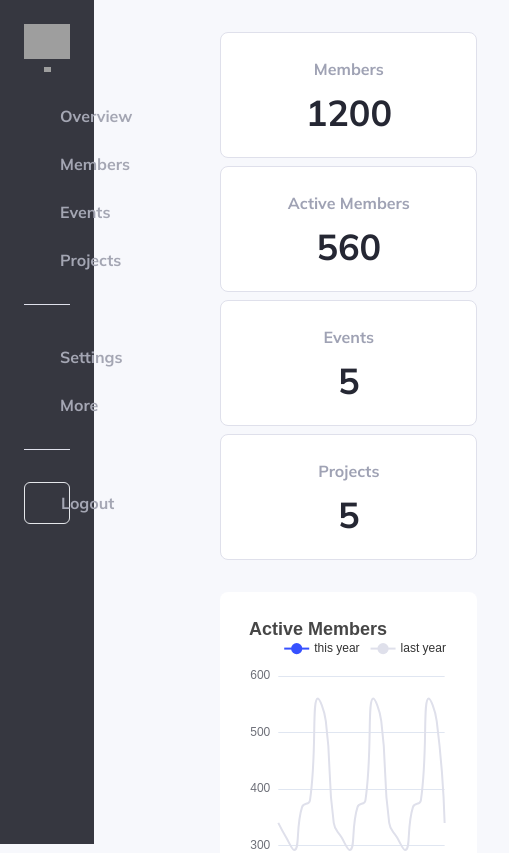
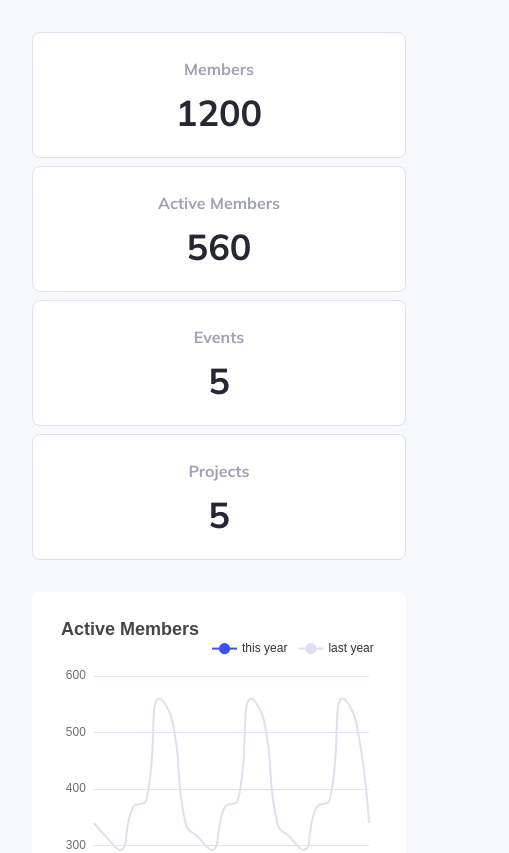
Before and after one commit to amir-coder/gdg-ammp-client, a Next.js app: page / in a window 390 px wide. Shown: the top 853 px of the page, 509 px wide, since content can reach past the window. Built offline with nearby package versions, Linux system fonts and the light colour scheme; grey boxes are pictures that could not be loaded.

Commit message:
fixed the responsive sidebar

```diff
--- a/components/layout.js
+++ b/components/layout.js
@@ -15,8 +15,9 @@ import Image from "next/image";
 function Layout({ children }) {
     return (
         <div className="flex">
-            <navbar>
-                <div className="p-6 w-1/2 h-screen bg-GrayF z-20 sticky fixed top-0 -left-96 lg:left-0 lg:w-60  peer-focus:left-0 peer:transition ease-out delay-150 duration-200">
+        <aside>
+        <navbar>
+                <div className="p-6 h-screen bg-GrayF z-20 md:sticky fixed top-0 -left-96 lg:left-0 w-60  peer-focus:left-0 peer:transition ease-out delay-150 duration-200">
                     <div className="flex flex-col justify-start item-center">
                         <div className="flex flex-col justify-center items-center">
                             <Image
@@ -98,7 +99,8 @@ function Layout({ children }) {
                         </div>
                     </div>
                 </div>
-            </navbar>
+        </navbar>
+        </aside>
             <div className='flex-1'>{children}</div>
         </div >
     );
```
